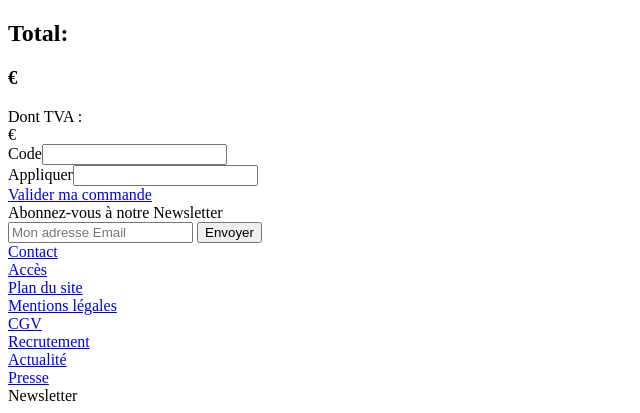
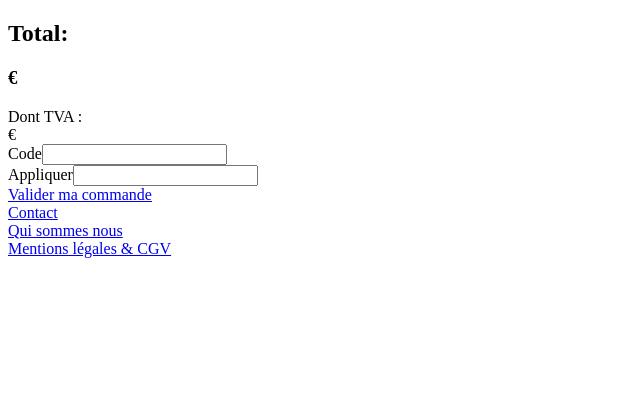
Before and after one commit to Edeleau/biere, a Symfony app: template templates/cart/index.html.twig in a window 1280 px wide. Shown: the part 965-1378 px from the top of the page, without its empty margins (0-640 px from the left). After the commit the page ends 1223 px from the top, so only its background shows below. Run offline with Twig, Linux system fonts and the light colour scheme; the template is opened without the code that fills it, so the values that code supplies are empty; form fields are guessed from the names that the template uses; some libraries are stand-ins or nearby versions.

Commit message:
New pages

```diff
--- a/templates/_footer.html.twig
+++ b/templates/_footer.html.twig
@@ -1,41 +1,15 @@
-<div class="newsletterIndexContainer text-center">
-    <form action="#" method="POST" class="my-auto" id="newsletter" >
-        <label for="newsletterIndex">Abonnez-vous à notre Newsletter</label>
-        <br>
-        <input id="newsletterIndex" type="email" name="emailNewsletter" placeholder="Mon adresse Email">
-        <input class="newsletterIndexSubmit" type="submit" value="Envoyer">
-    </form>
-</div>
 <footer>
     <div class="container-fluid ">
         <div class="row mr-0">
             <div class="col-12 d-lg-flex justify-content-center select p-0 m-0">
                 <div>
-                    <a href="#">Contact</a>
+                    <a href="{{path("contact")}}">Contact</a>
                 </div>
                 <div class="borderLeft">
-                    <a href="#">Accès</a>
+                    <a href="{{path("whoweare")}}">Qui sommes nous</a>
                 </div>
                 <div class="borderLeft">
-                    <a href="#">Plan du site</a>
-                </div>
-                <div class="borderLeft">
-                    <a href="#">Mentions légales</a>
-                </div>
-                <div class="borderLeft">
-                    <a href="#">CGV</a>
-                </div>
-                <div class="borderLeft">
-                    <a href="#">Recrutement</a>
-                </div>
-                <div class="borderLeft">
-                    <a href="#">Actualité</a>
-                </div>
-                <div class="borderLeft">
-                    <a href="#">Presse</a>
-                </div>
-                <div class="borderLeft">
-                    <a id="newsletterBtn">Newsletter</a>
+                    <a href="{{path("cgv")}}">Mentions légales & CGV</a>
                 </div>
             </div>
         </div>
```
Also changed, not shown: src/Controller/AdministratifController.php (added, +32 -0 lines), templates/administratif/cgv.html.twig (added, +27 -0 lines), templates/administratif/contact.html.twig (added, +17 -0 lines), templates/administratif/whoweare.html.twig (added, +29 -0 lines).
